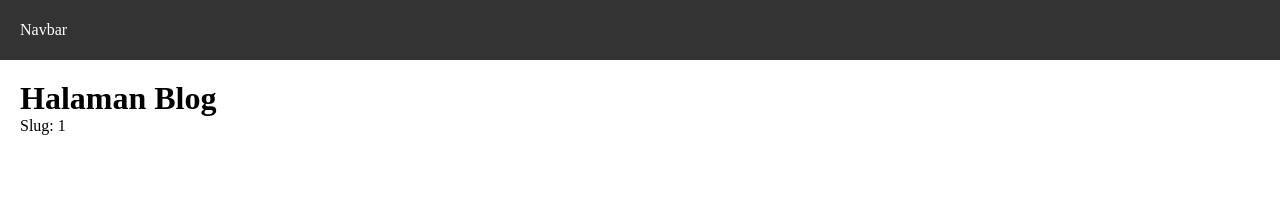
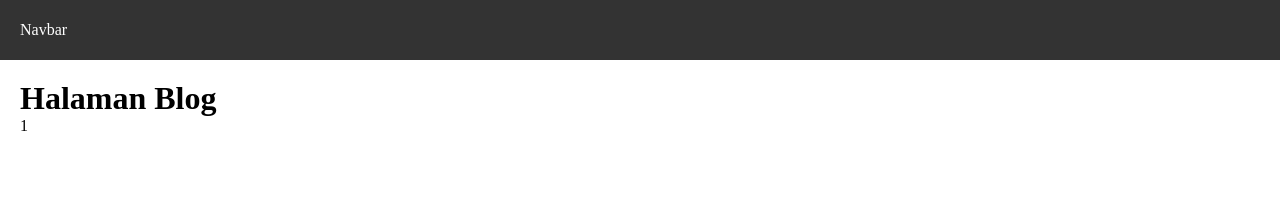
Before and after one commit to ItsQii/PemrogramanFramework, a Next.js app in the folder Praktikum_03/my-app/: page /blog/1 in a window 1280 px wide. Shown: the top 207 px of the page. Built offline with nearby package versions, Linux system fonts and the light colour scheme.

Commit message:
benerin slug

```diff
--- a/Praktikum_03/my-app/src/pages/blog/[slug].tsx
+++ b/Praktikum_03/my-app/src/pages/blog/[slug].tsx
@@ -7,7 +7,7 @@ const BlogDetail = () => {
   return (
     <div>
       <h1>Halaman Blog</h1>
-      <p>Slug: {slug}</p>
+      <p>{slug}</p>
     </div>
   );
 };
```
